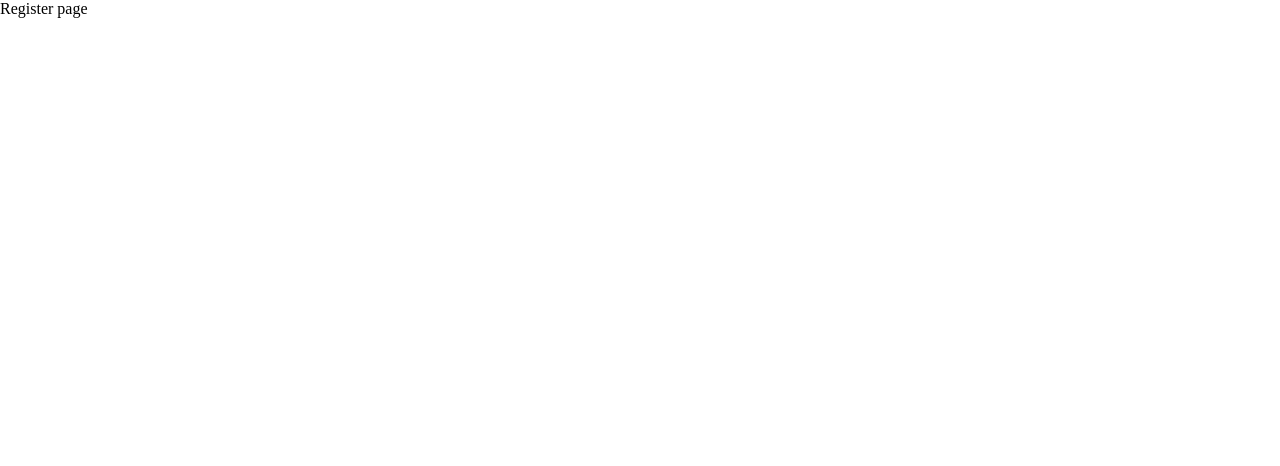
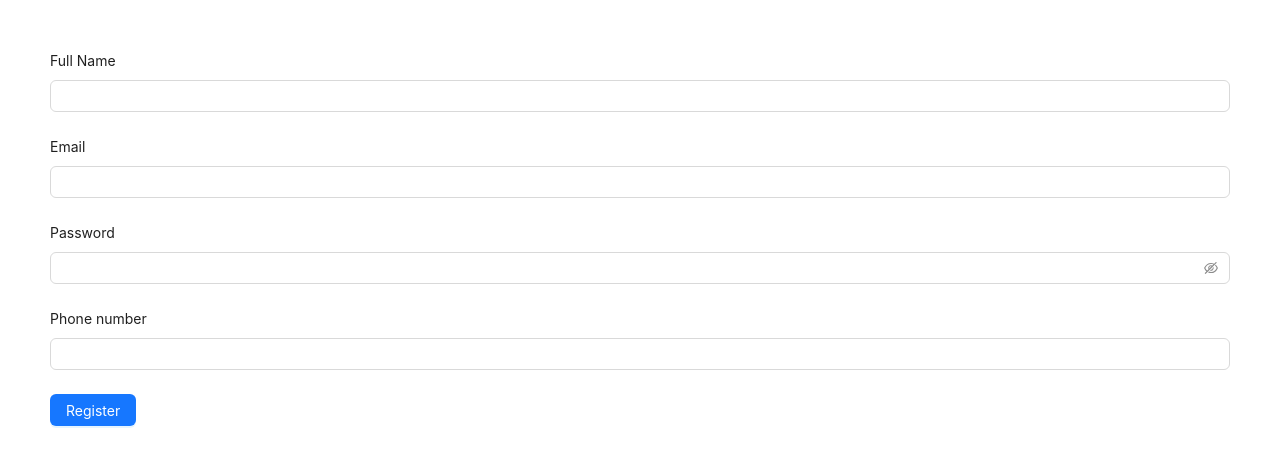
Before and after one commit to NguyenTranKhaiDuy/react-vite-canhan, a React (Vite) app: page /register in a window 1280 px wide. Shown: the top 466 px of the page. Built offline with nearby package versions, Linux system fonts and the light colour scheme.

Commit message:
video 89

```diff
--- a/src/pages/register.jsx
+++ b/src/pages/register.jsx
@@ -1,7 +1,58 @@
+import { Button, Input, Form } from "antd";
+
 
 const RegisterPage = () => {
+    const [form] = Form.useForm();
+
+    const onFinish = (values) => {
+        console.log(">>>check:", values)
+    }
     return (
-        <div>Register page</div>
+        <Form
+            form={form}
+            layout="vertical"
+            onFinish={onFinish}
+        // onFinishFailed={onFinishFailed}
+        >
+            <div style={{
+                margin: "50px",
+            }}>
+                <Form.Item
+                    label="Full Name"
+                    name="fullName"
+                // rules={[{ required: true, message: 'Please input your username!' }]}
+                >
+                    <Input />
+                </Form.Item>
+                <Form.Item
+                    label="Email"
+                    name="email"
+                // rules={[{ required: true, message: 'Please input your username!' }]}
+                >
+                    <Input />
+                </Form.Item>
+                <Form.Item
+                    label="Password"
+                    name="password"
+                // rules={[{ required: true, message: 'Please input your username!' }]}
+                >
+                    <Input.Password />
+                </Form.Item>
+                <Form.Item
+                    label="Phone number"
+                    name="phone"
+                // rules={[{ required: true, message: 'Please input your username!' }]}
+                >
+                    <Input />
+                </Form.Item>
+                <div>
+                    <Button
+                        onClick={() => form.submit}
+                        type="primary">
+                        Register</Button>
+                </div>
+            </div>
+        </Form>
     )
 }
 export default RegisterPage;
```
